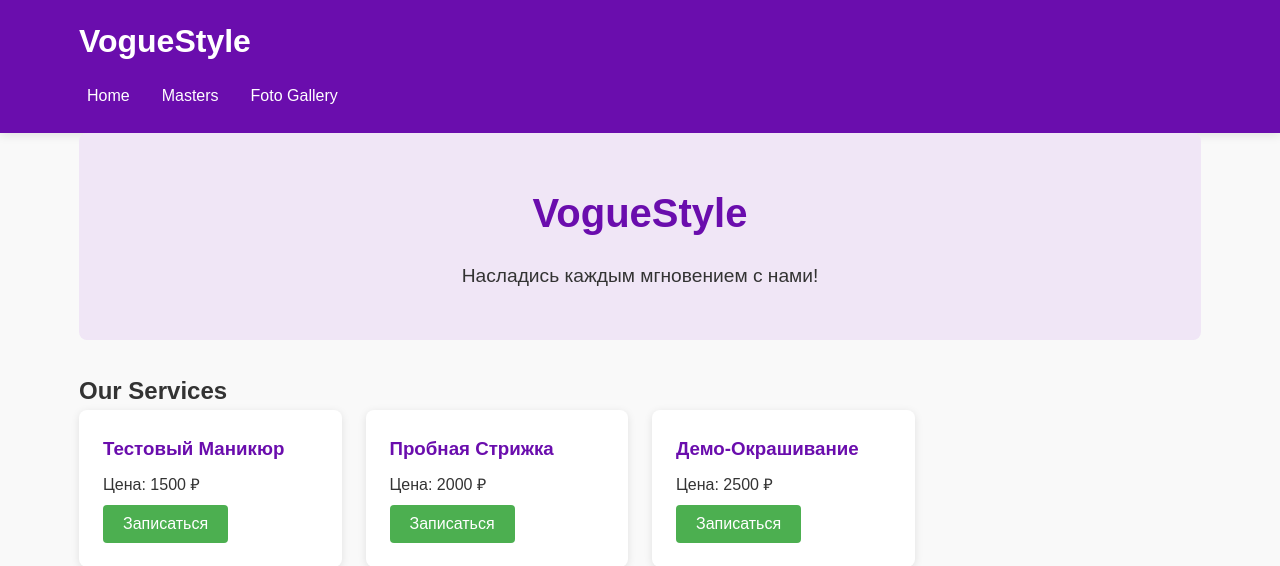
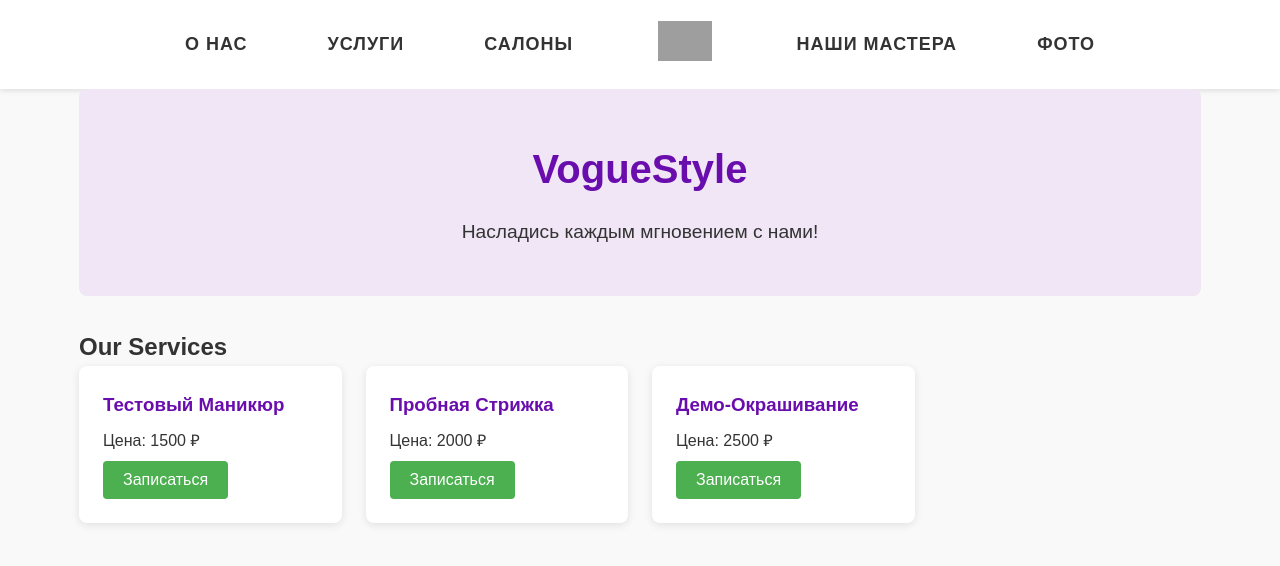
Before and after one commit to AnyaAleks/VogueStyleWebsite, a Flask app: page /client/ in a window 1280 px wide. Shown: the top 566 px of the page. Run offline with Flask 3, Linux system fonts and the light colour scheme; data that the repository does not hold is empty; some libraries are stand-ins or nearby versions; grey boxes are pictures that could not be loaded.

Commit message:
Изменено меню.

```diff
--- a/static/css/style.css
+++ b/static/css/style.css
@@ -573,3 +573,89 @@ footer {
 .lk-action-buttons {
     text-align: center;
 }
+
+
+/*-------------------------------------Новое меню с выпадающими списками--------------------------*/
+/* Стили для нового меню */
+.navbar {
+    background-color: #fff;
+    padding: 20px 0; /* Увеличили отступы */
+    box-shadow: 0 2px 5px rgba(0,0,0,0.1);
+    display: flex;
+    justify-content: center; /* Центрируем меню */
+    width: 100%;
+}
+
+.nav-container {
+    display: flex;
+    justify-content: center; /* Центрируем элементы меню */
+    align-items: center;
+    max-width: 1200px;
+    width: 100%;
+    margin: 0 auto;
+    padding: 0 20px;
+}
+
+.nav-menu {
+    display: flex;
+    list-style: none;
+    margin: 0;
+    padding: 0;
+    align-items: center;
+    justify-content: center; /* Центрируем пункты меню */
+    width: 100%;
+}
+
+.nav-item {
+    position: relative;
+    margin: 0 25px; /* Увеличили отступы между пунктами */
+}
+
+.nav-link {
+    text-decoration: none;
+    color: #333;
+    font-size: 18px; /* Увеличили размер шрифта */
+    font-weight: 600; /* Сделали шрифт более жирным */
+    transition: all 0.3s;
+    padding: 10px 15px; /* Добавили отступы вокруг текста */
+    display: inline-block;
+    text-transform: uppercase; /* Опционально: все буквы заглавные */
+    letter-spacing: 1px; /* Увеличили расстояние между буквами */
+}
+
+.nav-link:hover,
+.nav-link.active {
+    color: #ff6b6b;
+    transform: translateY(-2px); /* Эффект поднятия при наведении */
+}
+
+/* Стили для выпадающих меню */
+.dropdown-menu {
+    display: none;
+    position: absolute;
+    background-color: #fff;
+    min-width: 160px;
+    box-shadow: 0 8px 16px rgba(0,0,0,0.1);
+    z-index: 1;
+    padding: 10px 0;
+    border-radius: 4px;
+}
+
+.dropdown:hover .dropdown-menu {
+    display: block;
+}
+
+.dropdown-item {
+    display: block;
+    padding: 8px 16px;
+    color: #333;
+}
+
+.dropdown-item:hover {
+    background-color: #f8f9fa;
+}
+
+.nav-logo-img {
+    height: 40px;
+    margin: 0 20px;
+}
--- a/templates/base.html
+++ b/templates/base.html
@@ -10,52 +10,57 @@
 </head>
 
 <body>
-    <header>
-        <div class="container">
-            <h1>VogueStyle</h1>
-            <nav>
-                <ul>
-                    <li><a href="/" {% if request.path=='/' %}class="active" {% endif %}>Home</a></li>
-<!--                    <li><a href="/services" {% if request.path=='/services' %}class="active" {% endif %}>Services</a>-->
-<!--                    </li>-->
-                    <li><a href="/masters" {% if request.path=='/masters' %}class="active" {% endif %}>Masters</a></li>
-                    <li><a href="/foto_gallery" {% if request.path=='/cheapest' %}class="active" {% endif %}>Foto Gallery</a></li>
-                    {% if site_version == 'master' %}  <!-- Показываем ЛК только в версии для мастеров -->
-                        <li><a href="/master/personal_account_master" {% if request.path=='/personal_account_master' or request.path.startswith('/master/personal_account_master') %}class="active" {% endif %}>ЛК</a></li>
-                    {% endif %}
-                </ul>
-            </nav>
+    <!-- Новая навигационная панель -->
+    <nav class="navbar">
+        <div class="nav-container">
+            <ul class="nav-menu">
+                <li class="nav-item"><a href="/" class="nav-link {% if request.path == '/' %}active{% endif %}">О нас</a></li>
 
-<!--            <nav>-->
-<!--                <ul>-->
-<!--                    <li><a href="/{{ 'master' if site_version == 'master' else 'client' }}/" {% if request.path=='/' or request.path.startswith('/master/') or request.path.startswith('/client/') %}class="active" {% endif %}>Главная</a></li>-->
-<!--                    <li><a href="/{{ 'master' if site_version == 'master' else 'client' }}/services" {% if request.path=='/services' or request.path.startswith('/master/services') or request.path.startswith('/client/services') %}class="active" {% endif %}>Услуги</a></li>-->
-<!--                    {% if site_version == 'master' %}-->
-<!--                    <li><a href="/master/personal_account_master" {% if request.path=='/personal_account_master' or request.path.startswith('/master/personal_account_master') %}class="active" {% endif %}>ЛК</a></li>-->
-<!--                    {% endif %}-->
-<!--                </ul>-->
-<!--            </nav>-->
+                <li class="nav-item dropdown">
+                    <a href="#" class="nav-link">Услуги</a>
+                    <ul class="dropdown-menu">
+                        <li><a href="/services/hair" class="dropdown-item">Парикмахерские</a></li>
+                        <li><a href="/services/nails" class="dropdown-item">Ногтевой сервис</a></li>
+                        <li><a href="/services/makeup" class="dropdown-item">Макияж</a></li>
+                    </ul>
+                </li>
+
+                <li class="nav-item dropdown">
+                    <a href="#" class="nav-link">Салоны</a>
+                    <ul class="dropdown-menu">
+                        <li><a href="/salons/moscow" class="dropdown-item">Москва</a></li>
+                        <li><a href="/salons/spb" class="dropdown-item">Санкт-Петербург</a></li>
+                        <li><a href="/salons/other" class="dropdown-item">Другие города</a></li>
+                    </ul>
+                </li>
+
+                <!-- Логотип в середине меню -->
+                <li class="nav-item">
+                    <a href="/"><img src="{{ url_for('static', filename='images/logo.png') }}" alt="VogueStyle" class="nav-logo-img"></a>
+                </li>
+
+                <li class="nav-item"><a href="/masters" class="nav-link {% if request.path == '/masters' %}active{% endif %}">Наши Мастера</a></li>
+                <li class="nav-item"><a href="/foto_gallery" class="nav-link {% if request.path == '/foto_gallery' %}active{% endif %}">Фото</a></li>
+
+                {% if site_version == 'master' %}
+                    <li class="nav-item"><a href="/master/personal_account_master" class="nav-link {% if request.path == '/master/personal_account_master' %}active{% endif %}">ЛК</a></li>
+                {% endif %}
+            </ul>
         </div>
-    </header>
+    </nav>
 
+    <!-- Блок для основного содержимого -->
     <main class="container">
         {% block content %}{% endblock %}
     </main>
 
-<!--    <footer>-->
-<!--        <div class="container">-->
-<!--            <p>&copy; {{ current_year }} VogueStyle 💜 All rights reserved. GUAP</p>-->
-<!--        </div>-->
-<!--    </footer>-->
     <footer>
         <div class="container">
             <p>&copy; {{ current_year }} VogueStyle 💜 All rights reserved. GUAP</p>
-            <div class="version-switcher" style="color: white;">
+            <div class="version-switcher">
                 Версия:
-                <a href="/master/" style="color: white; text-decoration: none;"
-                   {% if site_version == 'master' %}class="active"{% endif %}>Мастер</a> |
-                <a href="/client/" style="color: white; text-decoration: none;"
-                   {% if site_version == 'client' %}class="active"{% endif %}>Клиент</a>
+                <a href="/master/" {% if site_version == 'master' %}class="active"{% endif %}>Мастер</a> |
+                <a href="/client/" {% if site_version == 'client' %}class="active"{% endif %}>Клиент</a>
             </div>
         </div>
     </footer>
```
